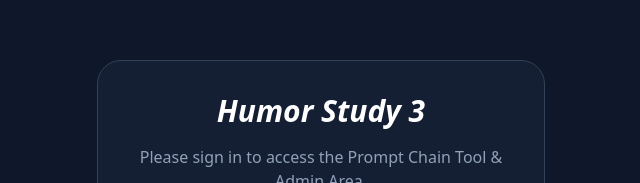
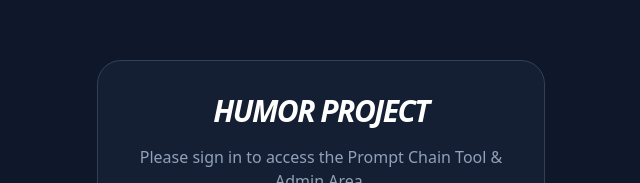
Before and after one commit to jwong2529/humor-study-3, a Next.js app: page /login in a window 1280 px wide. Shown: the part 221-404 px from the top of the page, without its empty margins (319-959 px from the left). Built offline with nearby package versions, Linux system fonts and the light colour scheme; no server answers.

Commit message:
Rename Humor Study 3 to Humor Project on login page

```diff
--- a/src/app/login/page.tsx
+++ b/src/app/login/page.tsx
@@ -4,7 +4,7 @@ export default function LoginPage() {
     return (
         <div className="min-h-screen bg-[#0f172a] text-slate-200 w-full flex flex-col items-center justify-center p-8">
             <div className="p-8 bg-slate-800/50 rounded-3xl border border-slate-700 max-w-md text-center">
-                <h1 className="text-3xl font-black text-white mb-4 italic">Humor Study 3</h1>
+                <h1 className="text-3xl font-black text-white mb-4 italic uppercase tracking-tighter">Humor Project</h1>
                 <p className="text-slate-400 mb-8 font-medium">Please sign in to access the Prompt Chain Tool & Admin Area.</p>
                 <div className="flex justify-center">
                     <AuthButton />
```
